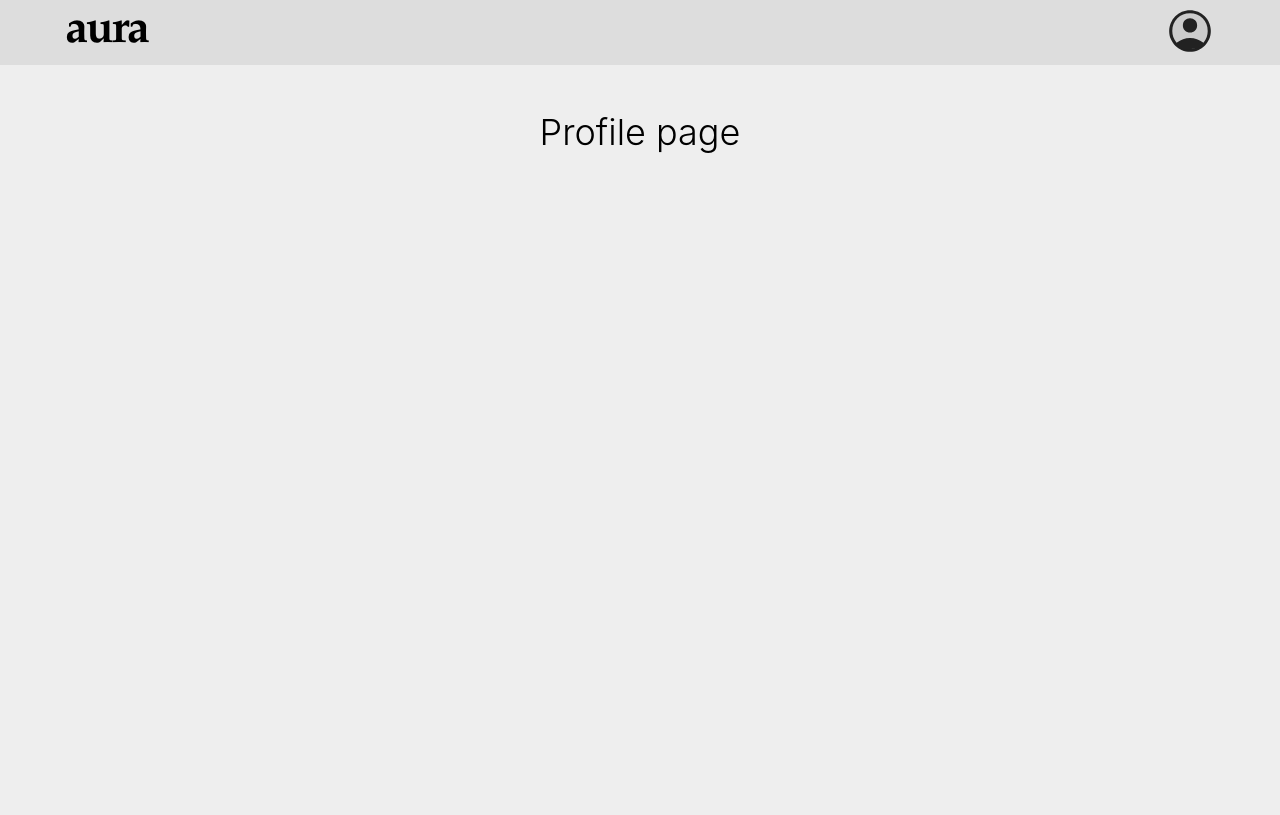
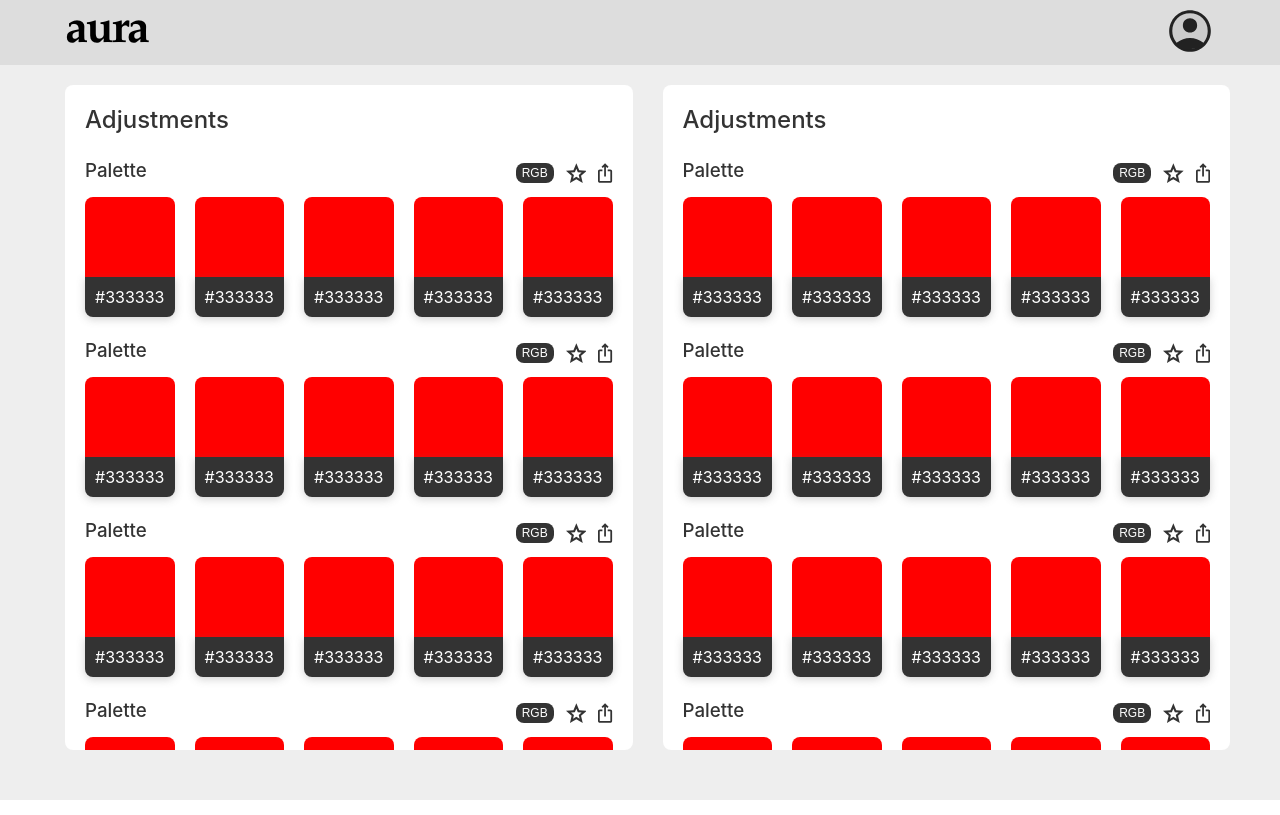
Before and after one commit to solomonNSI/AuraPalette, a React (Create React App) app in the folder aura-palette/: page /profile in a window 1280 px wide. Built offline with nearby package versions, Linux system fonts and the light colour scheme.

Commit message:
Profile page

```diff
--- /dev/null
+++ b/aura-palette/src/Components/MiniPalette/MiniPalette.js
@@ -0,0 +1,47 @@
+import React, { useState } from "react";
+import { ExportIcon } from "../../Icons/ExportIcon";
+import * as S from "./style";
+
+export const MiniPalette = () => {
+  const [colorMode, setColorMode] = useState("RGB");
+
+  const changeColorMode = () => {
+    if (colorMode === "RGB") setColorMode("HSB");
+    else setColorMode("RGB");
+  };
+
+  return (
+    <S.Container>
+      <S.Header>
+        <S.PaletteTitle>Palette</S.PaletteTitle>
+        <S.ColorModeButton onClick={changeColorMode}>
+          {colorMode}
+        </S.ColorModeButton>
+        <S.StyledStarIcon height="20px" />
+        <ExportIcon height="20px" />
+      </S.Header>
+
+      <S.Colors>
+        <S.Color>
+          <S.ColorCode>#333333</S.ColorCode>
+        </S.Color>
+
+        <S.Color>
+          <S.ColorCode>#333333</S.ColorCode>
+        </S.Color>
+
+        <S.Color>
+          <S.ColorCode>#333333</S.ColorCode>
+        </S.Color>
+
+        <S.Color>
+          <S.ColorCode>#333333</S.ColorCode>
+        </S.Color>
+
+        <S.Color>
+          <S.ColorCode>#333333</S.ColorCode>
+        </S.Color>
+      </S.Colors>
+    </S.Container>
+  );
+};
--- /dev/null
+++ b/aura-palette/src/Components/MiniPalette/style.js
@@ -0,0 +1,67 @@
+import React from "react";
+import styled from "styled-components";
+import { StarIcon } from "../../Icons/StarIcon";
+
+export const Container = styled.div`
+  background-color: white;
+  border-radius: 8px;
+  width: 100%;
+  height: 15vh;
+  border-radius: 0px;
+`;
+
+export const PaletteTitle = styled.h3`
+  font-weight: 500;
+  margin: 10px auto 15px 0px;
+  color: #333333;
+`;
+
+export const Header = styled.div`
+  display: flex;
+  align-items: center;
+`;
+
+export const Colors = styled.div`
+  height: auto;
+  display: flex;
+  flex-direction: row;
+  gap: 20px;
+  justify-content: space-between;
+`;
+
+export const Color = styled.div`
+  background-color: red;
+  width: 20%;
+  height: 10vh;
+  border-radius: 8px 8px 0px 0px;
+  display: flex;
+  flex-direction: column;
+`;
+
+export const ColorCode = styled.div`
+  background-color: #333333;
+  color: #ffffff;
+  height: 40px;
+  position: relative;
+  top: 100%;
+  border-radius: 0px 0px 8px 8px;
+  display: flex;
+  align-items: center;
+  justify-content: center;
+  box-shadow: rgba(99, 99, 99, 0.3) 0px 2px 8px 0px;
+`;
+
+export const ColorModeButton = styled.button`
+  display: flex;
+  align-items: center;
+  background-color: #333333;
+  border-radius: 8px;
+  font-size: 12px;
+  color: white;
+  border: none;
+  height: 20px;
+`;
+
+export const StyledStarIcon = styled(StarIcon)`
+  margin: 0 12px;
+`;
--- a/aura-palette/src/Views/AppView/style.js
+++ b/aura-palette/src/Views/AppView/style.js
@@ -34,11 +34,12 @@ export const SearchBar = styled.input`
 `;
 
 export const TopKeywords = styled.div`
-  width: 100ww;
+  width: 100%;
   margin: 20px 65px 10px 65px;
   display: flex;
   align-items: center;
-  jusfify-content: right; // did not work i dont know why
+  jusfify-content: center;
+  width: 100%;
 `;
 
 export const TopSearch = styled.div`
--- a/aura-palette/src/Views/ProfileView/Profile.js
+++ b/aura-palette/src/Views/ProfileView/Profile.js
@@ -1,14 +1,51 @@
 import * as S from "../ProfileView/style";
 import { NavBar } from "../../Components/NavBar/NavBar";
+import { MiniPalette } from "../../Components/MiniPalette/MiniPalette";
 
 const Profile = () => {
   return (
-    <div style={{ backgroundColor: "#eeeeee", height: "100vh" }}>
+    <div
+      style={{
+        backgroundColor: "#eeeeee",
+        height: "100vh",
+        display: "flex",
+        justifyContent: "center",
+      }}
+    >
       <NavBar />
 
-      <S.Title>Profile page</S.Title>
+      <S.History>
+        <S.Title>Adjustments</S.Title>
+        <S.Palettes>
+          <MiniPalette />
+          <MiniPalette />
+          <MiniPalette />
+          <MiniPalette />
+          <MiniPalette />
+          <MiniPalette />
+          <MiniPalette />
+          <MiniPalette />
+          <MiniPalette />
+          <S.Subtitle>More History ></S.Subtitle>
+        </S.Palettes>
+      </S.History>
+      <S.Favorites>
+        <S.Title>Adjustments</S.Title>
+        <S.Palettes>
+          <MiniPalette />
+          <MiniPalette />
+          <MiniPalette />
+          <MiniPalette />
+          <MiniPalette />
+          <MiniPalette />
+          <MiniPalette />
+          <MiniPalette />
+          <MiniPalette />
+          <S.Subtitle>More History ></S.Subtitle>
+        </S.Palettes>
+      </S.Favorites>
     </div>
   );
-}
+};
 
 export default Profile;
--- a/aura-palette/src/Views/ProfileView/style.js
+++ b/aura-palette/src/Views/ProfileView/style.js
@@ -2,10 +2,41 @@ import React from "react";
 import styled from "styled-components";
 import { NAVBAR_HEIGHT } from "../../Components/NavBar/style";
 
-export const Title = styled.div`
-  padding-top: ${NAVBAR_HEIGHT + 30}px;
-  text-align: center;
-  margin: 15px 65px 0px 65px;
-  font-size: 36px;
-  font-weight: 300;
+export const History = styled.div`
+  width: 50%;
+  height: auto;
+  background-color: #fff;
+  margin: 85px 15px 50px 65px;
+  border-radius: 8px;
+  padding: 20px;
+  overflow: scroll;
 `;
+
+export const Favorites = styled.div`
+  width: 50%;
+  background-color: #fff;
+  margin: 85px 50px 50px 15px;
+  border-radius: 8px;
+  padding: 20px;
+  overflow: scroll;
+`;
+
+export const Palettes = styled.div`
+  display: flex;
+  flex-direction: column;
+  margin: 0px;
+  gap: 60px;
+`;
+
+export const Title = styled.h2`
+  font-weight: 500;
+  margin: 0px 0px 15px 0px;
+  color: #333333;
+`;
+
+export const Subtitle = styled.h3`
+  font-weight: 500;
+  margin: 16px 0px 15px 0px;
+  color: #333333;
+  align-self: center;
+`;
```
